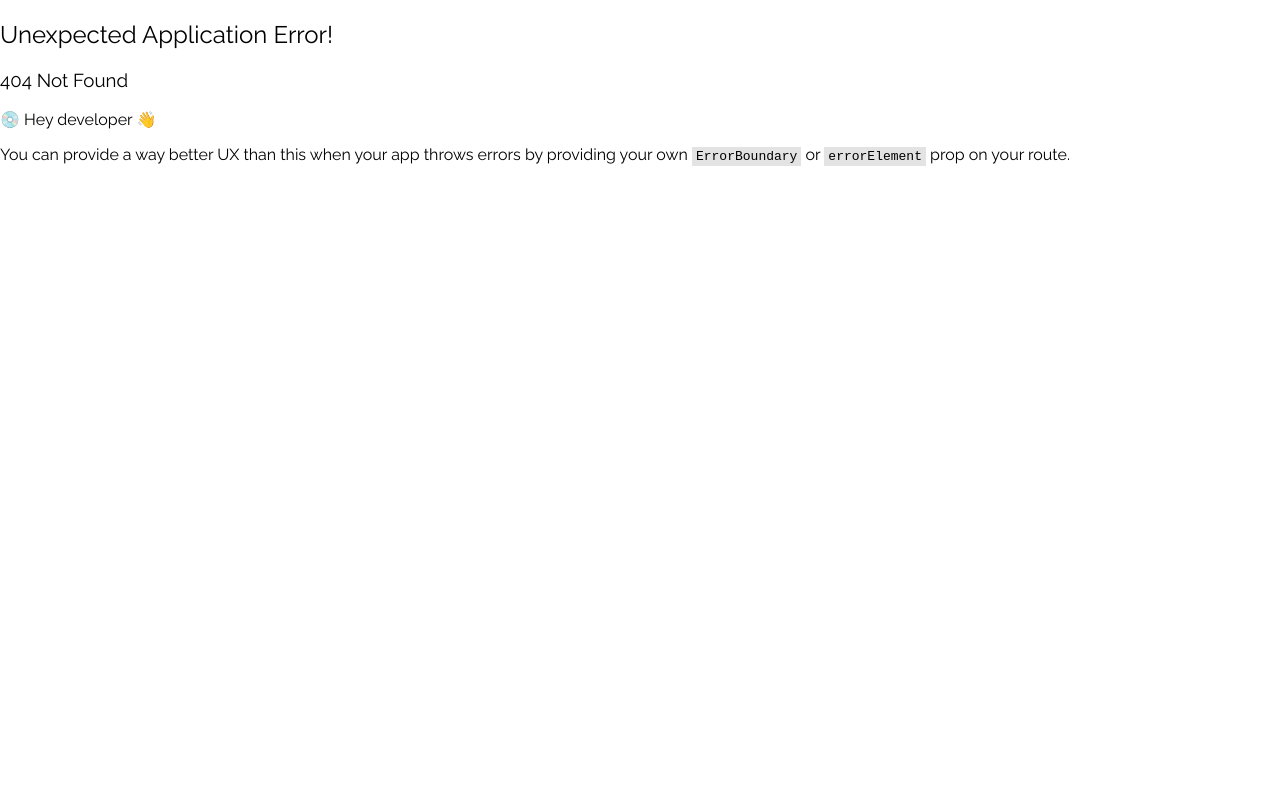
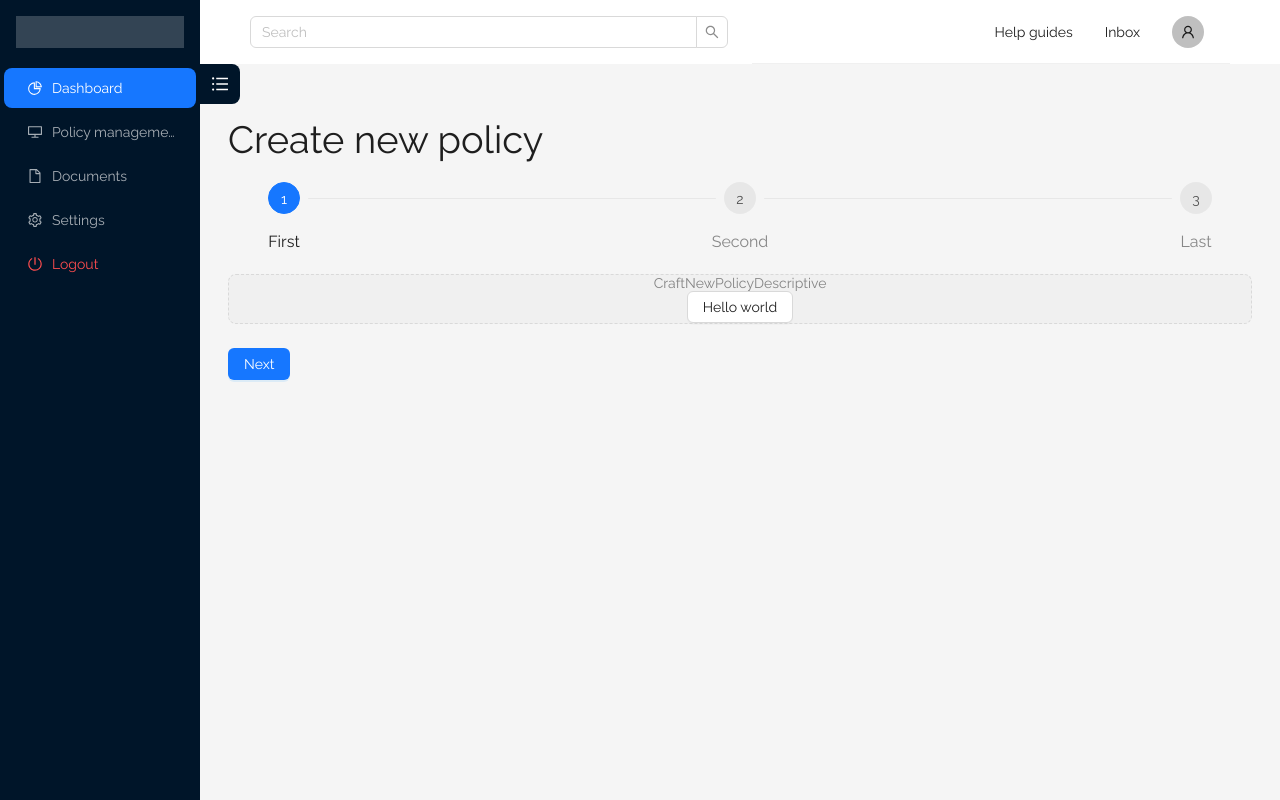
Before and after one commit to Dev317/TRE-Pandassurance, a React (Vite) app in the folder frontend/: page /craft/newpolicy in a window 1280 px wide. Before the commit this address had no page. Built offline with nearby package versions, Linux system fonts and the light colour scheme.

Commit message:
Added new policy page with steps

```diff
--- a/frontend/src/platforms/craft/pages/CraftPolicyManagement.jsx
+++ b/frontend/src/platforms/craft/pages/CraftPolicyManagement.jsx
@@ -1,5 +1,6 @@
 import React from 'react';
-import { Typography, Space, Table, Tag } from 'antd';
+import { Typography, Space, Table, Tag, Button, Row, Col } from 'antd';
+import { useNavigate } from 'react-router-dom';
 
 const { Title } = Typography;
 
@@ -81,9 +82,32 @@ const data = [
 ];
 
 function CraftPolicyManagement() {
+	let navigate = useNavigate();
+	const createNewPolicy = () => {
+		navigate('/craft/newpolicy');
+	};
 	return (
 		<>
-			<Title>Policy Management</Title>
+			<Row style={{ width: '100%', alignItems: 'baseline' }}>
+				<Col
+					span={12}
+					align="left"
+				>
+					<Title>Policy Management</Title>
+				</Col>
+				<Col
+					span={12}
+					align="right"
+				>
+					<Button
+						type="primary"
+						onClick={createNewPolicy}
+					>
+						Create new policy
+					</Button>
+				</Col>
+			</Row>
+
 			<Table
 				columns={columns}
 				dataSource={data}
--- /dev/null
+++ b/frontend/src/platforms/craft/pages/Policy/CraftNewPolicy.jsx
@@ -0,0 +1,89 @@
+import React, { useState } from 'react';
+import { Typography, Space, Button, message, Steps, theme } from 'antd';
+import CraftNewPolicyDescriptive from './CraftNewPolicyDescriptive';
+
+const { Title } = Typography;
+
+const steps = [
+	{
+		title: 'First',
+		content: <CraftNewPolicyDescriptive />,
+	},
+	{
+		title: 'Second',
+		content: 'Second-content',
+	},
+	{
+		title: 'Last',
+		content: 'Last-content',
+	},
+];
+
+function CraftNewPolicy() {
+	const { token } = theme.useToken();
+	const [current, setCurrent] = useState(0);
+	const next = () => {
+		setCurrent(current + 1);
+	};
+	const prev = () => {
+		setCurrent(current - 1);
+	};
+	const items = steps.map((item) => ({
+		key: item.title,
+		title: item.title,
+	}));
+	const contentStyle = {
+		//lineHeight: '260px',
+		textAlign: 'center',
+		color: token.colorTextTertiary,
+		backgroundColor: token.colorFillAlter,
+		borderRadius: token.borderRadiusLG,
+		border: `1px dashed ${token.colorBorder}`,
+		marginTop: 16,
+	};
+	return (
+		<>
+			<Title>Create new policy</Title>
+			<Steps
+				labelPlacement="vertical"
+				current={current}
+				items={items}
+			/>
+			<div style={contentStyle}>{steps[current].content}</div>
+			<div
+				style={{
+					marginTop: 24,
+				}}
+			>
+				{current < steps.length - 1 && (
+					<Button
+						type="primary"
+						onClick={() => next()}
+					>
+						Next
+					</Button>
+				)}
+				{current === steps.length - 1 && (
+					<Button
+						type="primary"
+						onClick={() => message.success('Processing complete!')}
+					>
+						Done
+					</Button>
+				)}
+				{current > 0 && (
+					<Button
+						style={{
+							margin: '0 8px',
+						}}
+						onClick={() => prev()}
+					>
+						Previous
+					</Button>
+				)}
+			</div>
+		</>
+	);
+}
+
+export default CraftNewPolicy;
--- /dev/null
+++ b/frontend/src/platforms/craft/pages/Policy/CraftNewPolicyDescriptive.jsx
@@ -0,0 +1,13 @@
+import { Button } from 'antd';
+import React from 'react';
+
+function CraftNewPolicyDescriptive() {
+	return (
+		<>
+			<div>CraftNewPolicyDescriptive</div>
+			<Button>Hello world</Button>
+		</>
+	);
+}
+
+export default CraftNewPolicyDescriptive;
--- a/frontend/src/routes.jsx
+++ b/frontend/src/routes.jsx
@@ -9,6 +9,7 @@ import CraftPolicyManagement from './platforms/craft/pages/CraftPolicyManagement
 import CraftDocuments from './platforms/craft/pages/CraftDocuments';
 import CraftSettings from './platforms/craft/pages/CraftSettings';
 import CraftLogin from './platforms/craft/pages/CraftLogin';
+import CraftNewPolicy from './platforms/craft/pages/Policy/CraftNewPolicy';
 
 export const router = createBrowserRouter([
 	{
@@ -28,6 +29,7 @@ export const router = createBrowserRouter([
 			{ path: 'policymanagement', element: <CraftPolicyManagement /> },
 			{ path: 'documents', element: <CraftDocuments /> },
 			{ path: 'settings', element: <CraftSettings /> },
+			{ path: 'newpolicy', element: <CraftNewPolicy /> },
 			{
 				path: '',
 				element: (
```
